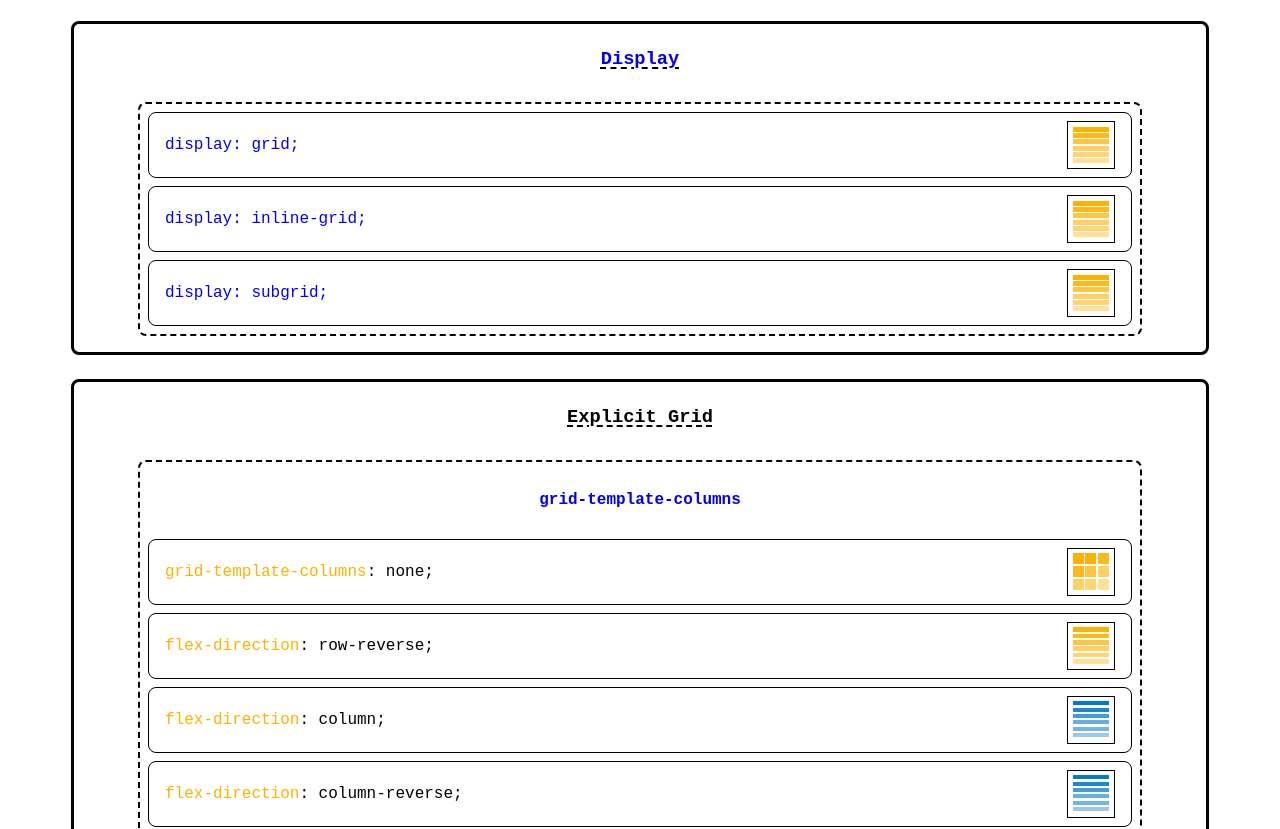
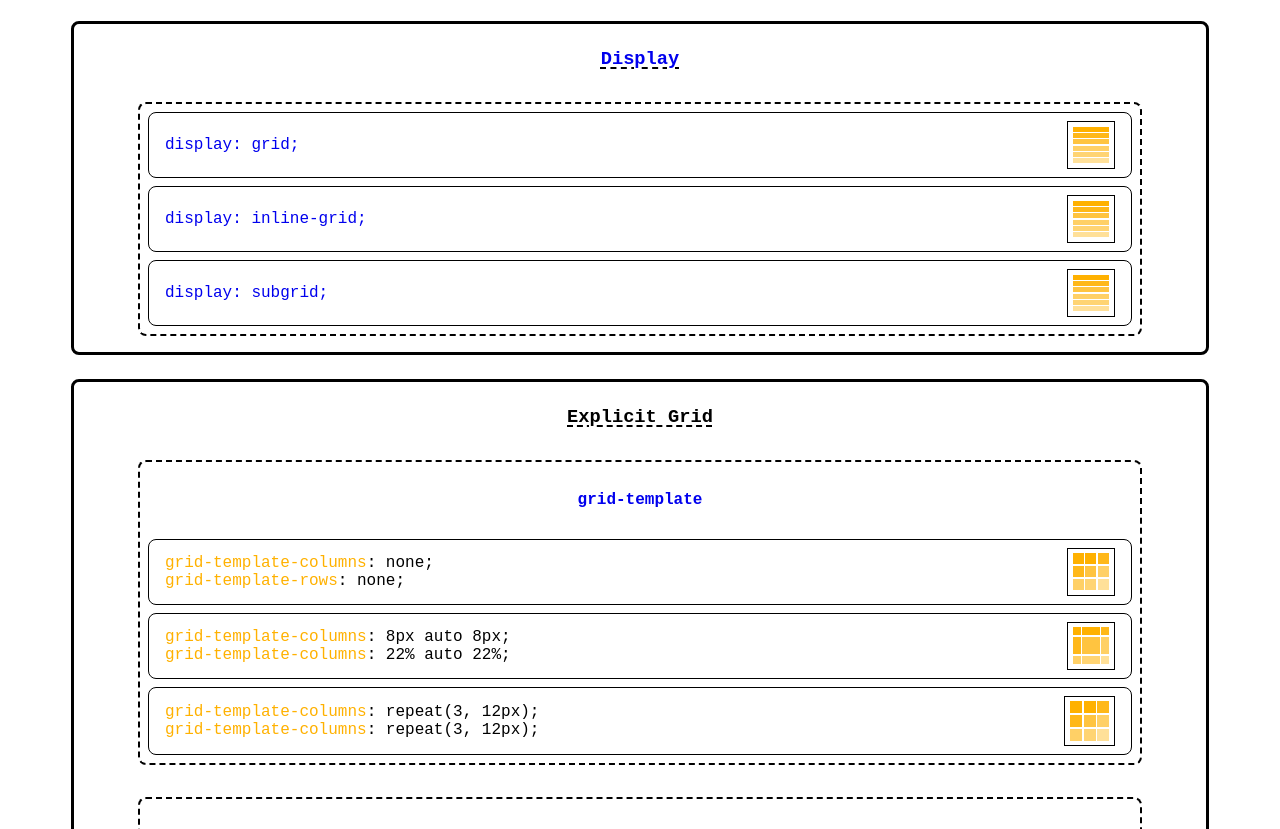
Before and after one commit to ElenaExposito/flex-grid-cheatsheet, a website: page src/gridboxContent/index.html in a window 1280 px wide. Shown: the part 123-952 px from the top of the page. Drawn offline with Linux system fonts and the light colour scheme; files that its build step writes are made by us from their sources.

Commit message:
WIP - Explicit Grid (grid-template)

```diff
--- a/js/custom.js
+++ b/js/custom.js
@@ -19,11 +19,12 @@ function copyTextToClipBoard(text) {
 }
 
 const texts = [
-  //Display
+  // FLEX
+  // Display
   { id: "#display-flex", text: "display: flex;" },
   { id: "#display-inline-flex", text: "display: inline-flex;" },
 
-  //flex-direction
+  // flex-direction
   { id: "#flex-direction-row", text: "flex-direction: row;" },
   { id: "#flex-direction-row-reverse", text: "flex-direction: row-reverse;" },
   { id: "#flex-direction-column", text: "flex-direction: column;" },
@@ -32,12 +33,12 @@ const texts = [
     text: "flex-direction: column-reverse;",
   },
 
-  //flex-wrap
+  // flex-wrap
   { id: "#flex-wrap-nowrap", text: "flex-wrap: nowrap;" },
   { id: "#flex-wrap-wrap", text: "flex-wrap: wrap;" },
   { id: "#flex-wrap-wrap-reverse", text: "flex-wrap: wrap-reverse;" },
 
-  //flex-flow
+  // flex-flow
   { id: "#flex-flow-row-nowrap", text: "flex-flow: row nowrap;" },
   { id: "#flex-flow-row-wrap", text: "flex-flow: row wrap;" },
   {
@@ -56,7 +57,7 @@ const texts = [
     text: "flex-flow: column-reverse wrap;",
   },
 
-  //justify-content
+  // justify-content
   { id: "#justify-content-flex-start", text: "justify-content: flex-start;" },
   { id: "#justify-content-center", text: "justify-content: center;" },
   { id: "#justify-content-flex-end", text: "justify-content: flex-end;" },
@@ -69,14 +70,14 @@ const texts = [
     text: "justify-content: space-around;",
   },
 
-  //align-items
+  // align-items
   { id: "#align-items-flex-start", text: "align-items: flex-start;" },
   { id: "#align-items-center", text: "align-items: center;" },
   { id: "#align-items-flex-end", text: "align-items: flex-end;" },
   { id: "#align-items-baseline", text: "align-items: baseline;" },
   { id: "#align-items-stretch", text: "align-items: stretch;" },
 
-  //align-content
+  // align-content
   { id: "#align-content-flex-start", text: "align-content: flex-start;" },
   { id: "#align-content-center", text: "align-content: center;" },
   { id: "#align-content-flex-end", text: "align-content: flex-end;" },
@@ -84,18 +85,18 @@ const texts = [
   { id: "#align-content-space-between", text: "align-content: space-between;" },
   { id: "#align-content-space-around", text: "align-content: space-around;" },
 
-  //flex-grow
+  // flex-grow
   { id: "#flex-grow-number", text: "flex-grow: 0;" },
 
-  //flex-shrink
+  // flex-shrink
   { id: "#flex-shrink-number", text: "flex-shrink: 0;" },
 
-  //flex-basis
+  // flex-basis
   { id: "#flex-basis-auto", text: "flex-basis: auto;" },
   { id: "#flex-basis-content", text: "flex-basis: content;" },
   { id: "#flex-basis-size", text: "flex-basis: 100px;" },
 
-  //align-self
+  // align-self
   { id: "#align-self-auto", text: "align-self: auto;" },
   { id: "#align-self-flex-start", text: "align-self: flex-start;" },
   { id: "#align-self-center", text: "align-self: center;" },
@@ -103,8 +104,32 @@ const texts = [
   { id: "#align-self-baseline", text: "align-self: baseline;" },
   { id: "#align-self-stretch", text: "align-self: stretch;" },
 
-  //order
+  // order
   { id: "#order-number", text: "order: 0;" },
+
+  // GRID
+  // Display
+  { id: "#display-grid", text: "display: grid;" },
+  { id: "#display-inline-grid", text: "display: inline-grid;" },
+  { id: "#display-subgrid", text: "display: subgrid;" },
+
+  // grid-template-columns-rows-none
+  {
+    id: "#grid-template-columns-rows-none",
+    text: "grid-template-columns: none;\ngrid-template-rows: none;",
+  },
+
+  // grid-template-columns-rows-tracks
+  {
+    id: "#grid-template-columns-rows-tracks",
+    text: "grid-template-columns: 8px auto 8px;\ngrid-template-rows: 22% auto 22%;",
+  },
+
+  // grid-template-columns-rows-repeat
+  {
+    id: "#grid-template-columns-rows-repeat",
+    text: "grid-template-columns: repeat(3, 12px);\ngrid-template-rows: repeat(3, 12px);",
+  },
 ];
 
 (function () {
--- a/src/gridboxContent/index.html
+++ b/src/gridboxContent/index.html
@@ -87,20 +87,23 @@
         <div class="properties">
           <h3>Explicit Grid</h3>
 
-          <div class="grid-template-columns">
+          <div class="grid-template">
             <h4>
               <a
                 href="https://developer.mozilla.org/en-US/docs/Web/CSS/grid-template-columns"
                 target="_blank"
                 rel="noopener"
-                >grid-template-columns</a
+                >grid-template</a
               >
             </h4>
-            <div class="property" id="grid-template-columns-none">
+            <div class="property" id="grid-template-columns-rows-none">
               <div>
                 <span class="property-title">grid-template-columns</span>: none;
+                <br />
+                <span class="property-title">grid-template-rows</span>: none;
               </div>
-              <div class="show-grid show-grid-template-columns-none">
+
+              <div class="show-grid show-grid-template-columns-rows-none">
                 <span class="grid-item item-1"></span>
                 <span class="grid-item item-1"></span>
                 <span class="grid-item item-2"></span>
@@ -113,46 +116,42 @@
               </div>
             </div>
 
-            <div class="property" id="flex-direction-row-reverse">
+            <div class="property" id="grid-template-columns-rows-tracks">
               <div>
-                <span class="property-title">flex-direction</span>: row-reverse;
+                <span class="property-title">grid-template-columns</span>: 8px auto 8px;
+                </br>
+                <span class="property-title">grid-template-columns</span>: 22% auto 22%;
               </div>
-              <div class="show-grid show-flex-direction-row-reverse">
+
+              <div class="show-grid show-grid-template-columns-rows-tracks">
+                <span class="grid-item item-1"></span>
                 <span class="grid-item item-1"></span>
                 <span class="grid-item item-2"></span>
+                <span class="grid-item item-2"></span>
                 <span class="grid-item item-3"></span>
+                <span class="grid-item item-4"></span>
                 <span class="grid-item item-4"></span>
                 <span class="grid-item item-5"></span>
                 <span class="grid-item item-6"></span>
               </div>
             </div>
 
-            <div class="property" id="flex-direction-column">
+            <div class="property" id="grid-template-columns-rows-repeat">
               <div>
-                <span class="property-title">flex-direction</span>: column;
+                <span class="property-title">grid-template-columns</span>: repeat(3, 12px);
+                </br>
+                <span class="property-title">grid-template-columns</span>: repeat(3, 12px);
               </div>
-              <div class="show-grid show-flex-direction-column">
-                <span class="item-reverse item-1"></span>
-                <span class="item-reverse item-2"></span>
-                <span class="item-reverse item-3"></span>
-                <span class="item-reverse item-4"></span>
-                <span class="item-reverse item-5"></span>
-                <span class="item-reverse item-6"></span>
-              </div>
-            </div>
-
-            <div class="property" id="flex-direction-column-reverse">
-              <div>
-                <span class="property-title">flex-direction</span>:
-                column-reverse;
-              </div>
-              <div class="show-grid show-flex-direction-column-reverse">
-                <span class="item-reverse item-1"></span>
-                <span class="item-reverse item-2"></span>
-                <span class="item-reverse item-3"></span>
-                <span class="item-reverse item-4"></span>
-                <span class="item-reverse item-5"></span>
-                <span class="item-reverse item-6"></span>
+              <div class="show-grid show-grid-template-columns-rows-repeat">
+                <span class="grid-item item-1"></span>
+                <span class="grid-item item-1"></span>
+                <span class="grid-item item-2"></span>
+                <span class="grid-item item-2"></span>
+                <span class="grid-item item-3"></span>
+                <span class="grid-item item-4"></span>
+                <span class="grid-item item-4"></span>
+                <span class="grid-item item-5"></span>
+                <span class="grid-item item-6"></span>
               </div>
             </div>
           </div>
--- a/style/custom.css
+++ b/style/custom.css
@@ -83,7 +83,7 @@ h4 {
 .align-self,
 .order,
 .display-grid,
-.grid-template-columns {
+.grid-template {
   width: 90%;
   display: flex;
   flex-direction: column;
@@ -126,8 +126,8 @@ h4 {
 }
 
 .show-grid {
-  width: 3rem;
-  height: 3rem;
+  min-width: 3rem;
+  min-height: 3rem;
   padding: 0.3rem;
   border: 1px solid var(--border-box);
   display: grid;
@@ -225,16 +225,27 @@ h4 {
   flex-direction: row;
 }
 
-.show-grid-template-columns-none {
-  grid-template-columns: 11px 11px 11px;
-}
-
 .show-flex-direction-row-reverse {
   flex-direction: row-reverse;
 }
 
 .show-flex-direction-column {
   flex-direction: column;
+}
+
+.show-grid-template-columns-rows-none {
+  grid-template-columns: 11px 11px 11px;
+  grid-template-rows: 11px 11px 11px;
+}
+
+.show-grid-template-columns-rows-tracks {
+  grid-template-columns: 8px auto 8px;
+  grid-template-rows: 8px auto 8px;
+}
+
+.show-grid-template-columns-rows-repeat {
+  grid-template-columns: repeat(3, 12px);
+  grid-template-rows: repeat(3, 12px);
 }
 
 .show-flex-direction-column-reverse {
```
Also changed, not shown: src/gridboxContent/gridboxContent.ts (+30 -31 lines).
